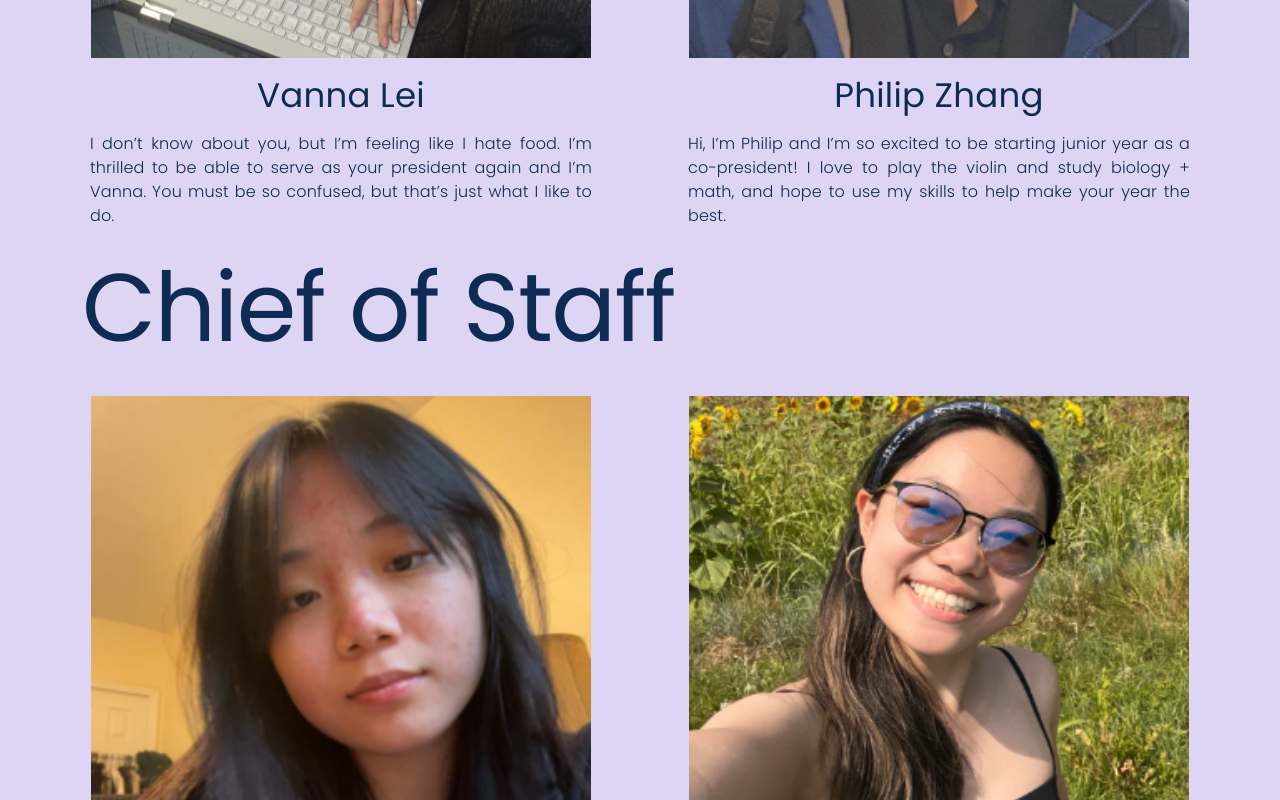
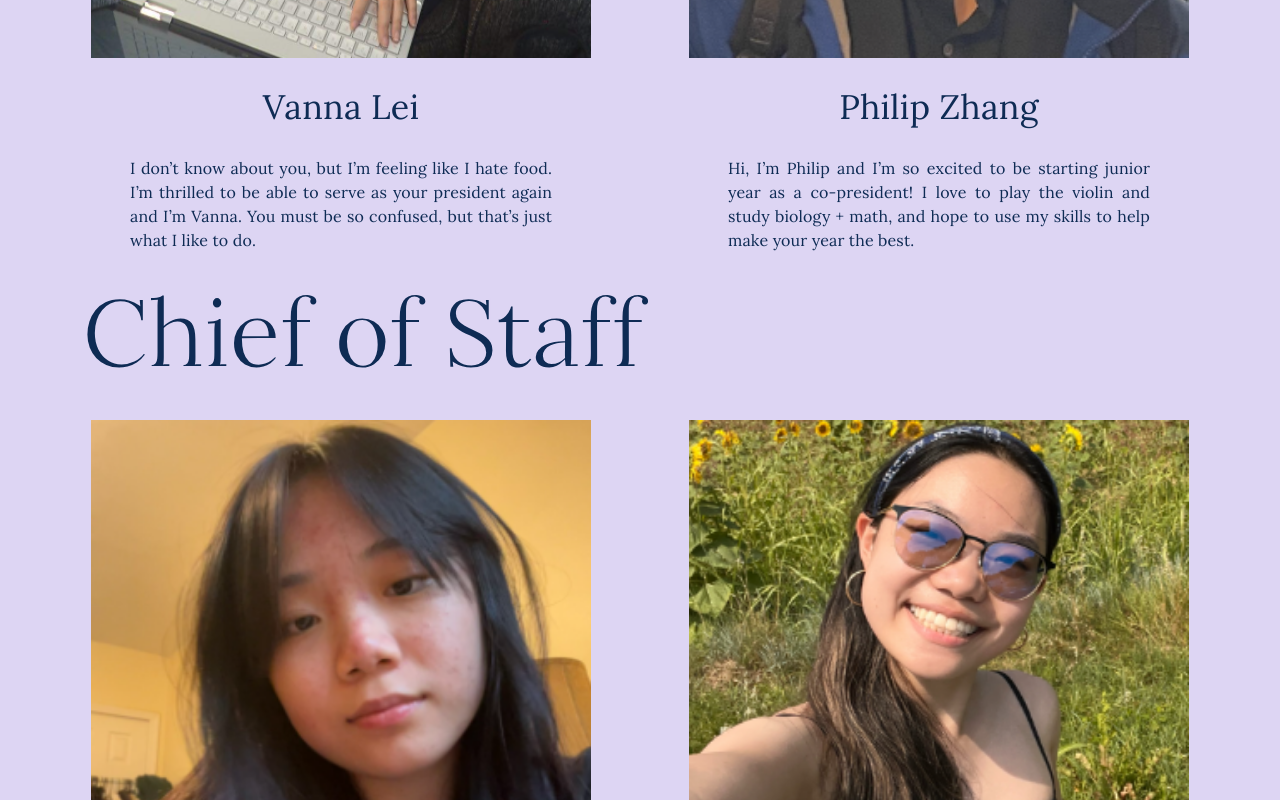
Before and after one commit to Rahuldeb5/junior.stuysu.org, a React (Create React App) app: page /about in a window 1280 px wide. Shown: the part 780-1580 px from the top of the page. Built offline with nearby package versions, Linux system fonts and the light colour scheme.

Commit message:
New fonts for about page, centered descriptions

```diff
--- a/src/pages/About.css
+++ b/src/pages/About.css
@@ -1,3 +1,5 @@
+@import url('https://fonts.googleapis.com/css2?family=Lora:wght@400;700&display=swap');
+
 * {
   box-sizing: border-box;
 }
@@ -36,12 +38,14 @@
 }
 
 .sub-box {
+  display: inline-flex;
   padding: 1rem;
   display: flex;
   flex-direction: column;
-  gap: 8px;
-  flex: 1 1 calc(50% - 16px); /* Each sub-box takes up 50% of the container's width minus the gap */
+  gap: 20px;
+  flex: 1 1 calc(50% - 20px); /* Each sub-box takes up 50% of the container's width minus the gap */
   max-width: 50%; /* Limits the width of each sub-box */
+  border: 10px black;
 }
 
 .sub-box img {
@@ -56,26 +60,31 @@
 }
 
 .content .title-typography {
-  font-family: Poppins;
+  font-family: Lora;
   margin-left: 2rem;
   font-weight: 400;
+  -webkit-text-stroke: 2px #ddd5f3;
 }
 
 .sub-box .name-typography {
-  font-family: Poppins;
+  font-family: Lora;
   font-weight: 400;
   margin-top: 0.5rem;
+  -webkit-text-stroke: px #ddd5f3;
 }
 
 .sub-box .typography {
-  font-family: Poppins;
+  font-family: Lora;
   font-weight: 300;
   text-align: justify;
   padding: 0.5rem 1.5rem;
+  margin-left: 40px;
+  margin-right: 40px;
 }
 
 .footer {
   background-color: white;
   text-align: center;
   position: relative;
+  -webkit-text-stroke: 0.2px white;
 }
```
